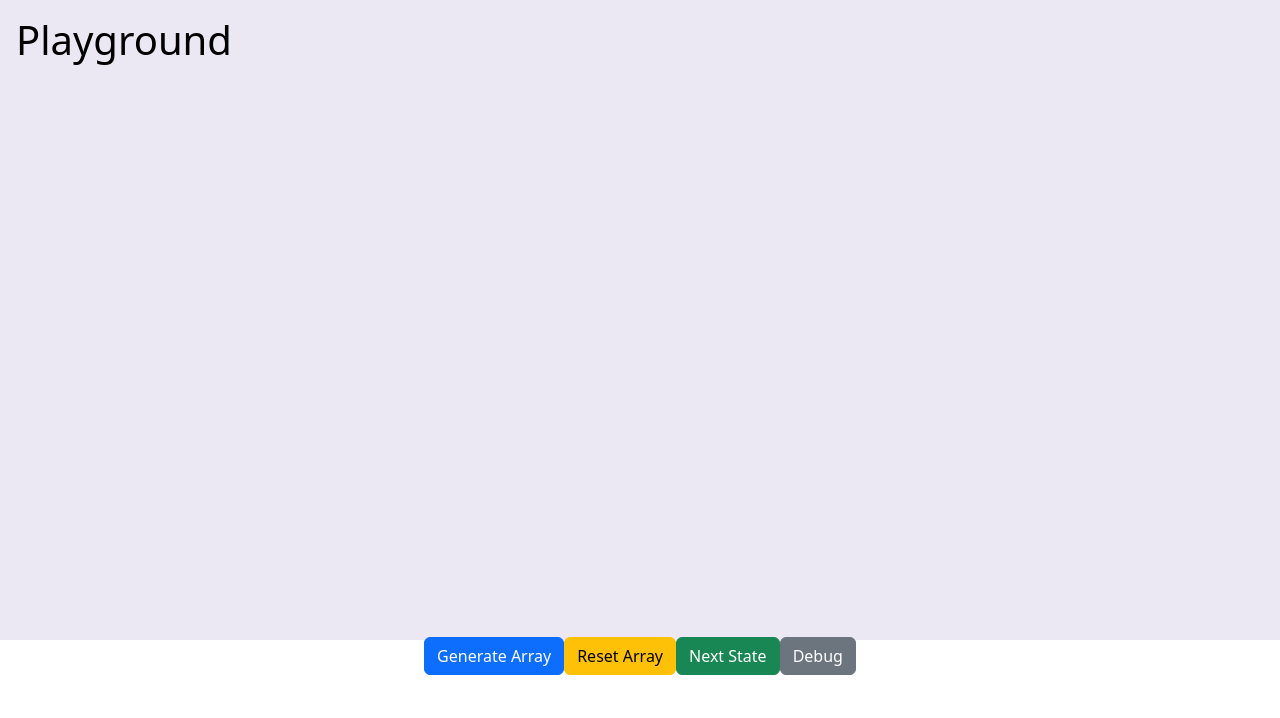
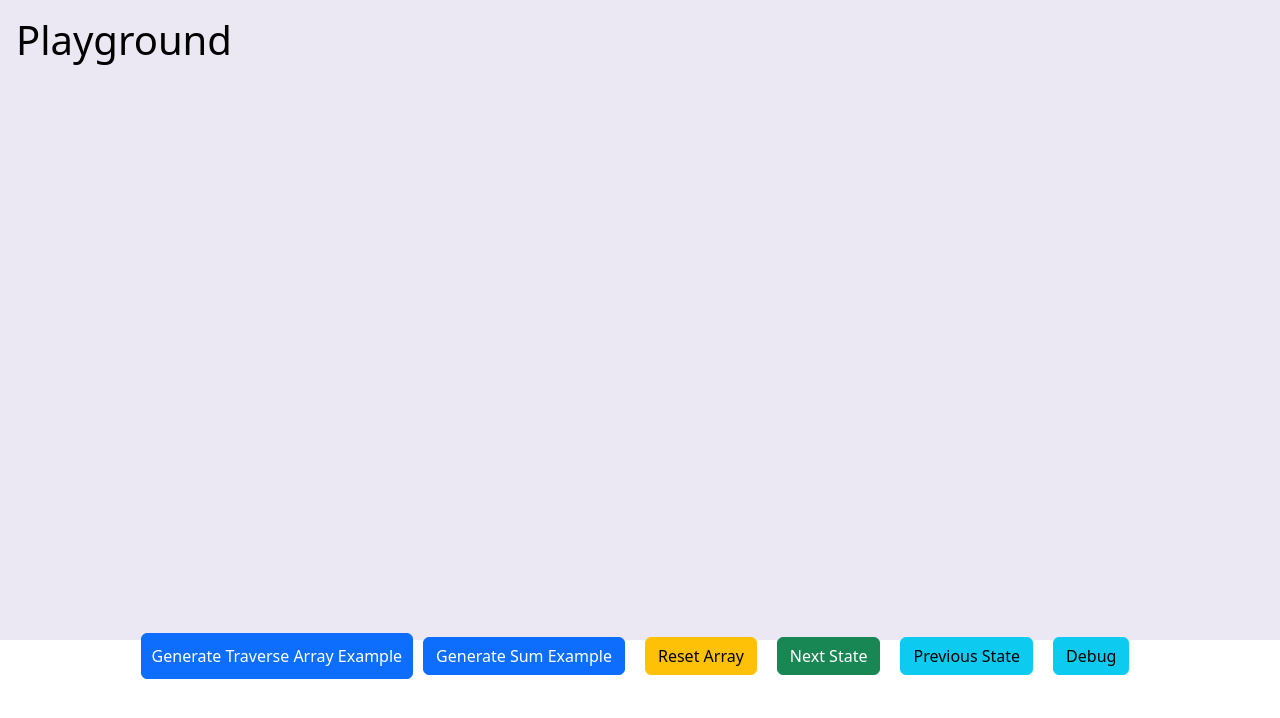
Before and after one commit to devsoc-unsw/structs-prototypes, a React (Create React App) app in the folder visualization/: page / in a window 1280 px wide. Shown: the top 718 px of the page. Built offline with nearby package versions, Linux system fonts and the light colour scheme.

Commit message:
add prevstate

```diff
--- a/visualization/package.json
+++ b/visualization/package.json
@@ -14,6 +14,7 @@
     "bootstrap": "^5.2.3",
     "react": "^18.2.0",
     "react-dom": "^18.2.0",
+    "react-router-dom": "^6.11.1",
     "react-scripts": "5.0.1",
     "react-svg": "^16.1.12",
     "svg.js": "^2.7.1",
--- a/visualization/src/App.css
+++ b/visualization/src/App.css
@@ -2,3 +2,9 @@ body {
   margin: 0;
   padding: 0;
 }
+
+
+button .btn {
+  margin: 10 !important;
+  padding: 10 !important;
+}
--- a/visualization/src/App.tsx
+++ b/visualization/src/App.tsx
@@ -1,26 +1,56 @@
 import React, { useState } from 'react';
 import DrawingBoard from './component/DrawingBoard';
-import { generateArrayState } from './component/state/arrayDsParser';
+import { generateArrayState, generateIncreArrayState } from './component/state/arrayDsParser';
 import { State, VariableType } from './component/state/state';
+import "./App.css"
 
 const App: React.FC = () => {
-  const [entityData, setEntityData] = useState<State | null>(null);
+  const [currState, setEntityData] = useState<State | null>(null);
   const [history, setHistory] = useState<State[]>([]);
+  const [example, setExample] = useState<'traverse' | 'sum' | null>(null);
 
   const onGenerateArray = () => {
     const randomArrayData = generateArrayState();
     setEntityData(randomArrayData);
+    setHistory([clone(randomArrayData)]);
+  };
+
+  const onIncreGenerateArray = () => {
+    const randomArrayData = generateIncreArrayState();
+    setEntityData(randomArrayData);
+    setHistory([clone(randomArrayData)]);
+  };
+
+  const renderExampleButtons = () => {
+    return (
+      <div>
+        <button
+          className="btn btn-primary"
+          onClick={() => setExample('traverse')}
+        >
+          Traverse Array Example
+        </button>
+        <button className="btn btn-primary" onClick={() => setExample('sum')}>
+          Sum Example
+        </button>
+      </div>
+    );
   };
 
   const onResetArray = () => {
     setEntityData(null);
+    setHistory([]);
   };
 
+  const clone = (a: any) => {
+    return JSON.parse(JSON.stringify(a));
+  }
+
   const onNextState = () => {
-    if (entityData) {
-      let variable = entityData.variables[0];
-
-      let array = entityData.dataStructure;
+    if (currState) {
+      let value = 0;
+      for (let variable of currState.variables) {
+        let array = currState.dataStructure;
         if (variable.type === VariableType.POINTER) {
           let addr = variable.addr;
           let arrayIndex = array.data.findIndex(
@@ -29,21 +59,38 @@ const App: React.FC = () => {
 
           if (arrayIndex !== -1 && arrayIndex + 1 < array.data.length) {
             variable.addr = array.data[arrayIndex + 1].addr;
+            variable.value = array.data[arrayIndex + 1].data as string;
+            value = Number(array.data[arrayIndex + 1].data);
+          } else {
+            return;
           }
-        console.log('Set entity', entityData.variables);
-        setHistory([...history, entityData]);
-        setEntityData(entityData);
-        return;
+          setEntityData(currState);
+        } else {
+          // Sum up the value
+          variable.value = (Number(variable.value) + value).toString();
+          setEntityData(currState);
+          setHistory([...history, clone(currState)]);
+        }
       }
     }
   };
 
-  const debug = () => {
-    console.log(entityData);
-  };
+  const onPreviousState = () => {
+    if (history.length > 1) {
+      const previousHistory = history.slice(0, -1);
+      setHistory(clone(previousHistory));
+      debugger;
+      console.log('Histroy state', previousHistory[previousHistory.length - 1])
+      setEntityData(clone(previousHistory[previousHistory.length - 1]));
+    }
+  }
+
+  const onDebug = () => {
+    console.log(history);
+  }
 
   const prevState = history.length > 1 ? history[history.length - 2] : null;
-  const nextState = entityData;
+  const nextState = currState;
 
   return (
     <div
@@ -76,17 +123,29 @@ const App: React.FC = () => {
         <button
           className="btn btn-primary"
           onClick={onGenerateArray}
-          disabled={entityData !== null}
+          style={{ padding: '10px' }}
+          disabled={currState !== null}
         >
-          Generate Array
+          Generate Traverse Array Example
         </button>
-        <button className="btn btn-warning" onClick={onResetArray}>
+        <button
+          className="btn btn-primary"
+          onClick={onIncreGenerateArray}
+          style={{ margin: '10px' }}
+          disabled={currState !== null}
+        >
+          Generate Sum Example
+        </button>
+        <button className="btn btn-warning" onClick={onResetArray} style={{ margin: '10px' }}>
           Reset Array
         </button>
-        <button className="btn btn-success" onClick={onNextState}>
+        <button className="btn btn-success" onClick={onNextState} style={{ margin: '10px' }}>
           Next State
         </button>
-        <button className="btn btn-secondary" onClick={debug}>
+        <button className="btn btn-info" onClick={onPreviousState} style={{ margin: '10px' }}>
+          Previous State
+        </button>
+        <button className="btn btn-info" onClick={onDebug} style={{ margin: '10px' }}>
           Debug
         </button>
       </div>
--- /dev/null
+++ b/visualization/src/component/drawable/array/appearingText.css
@@ -0,0 +1,7 @@
+.text-value {
+  transition: fill 1s ease-in-out;
+}
+
+.text-value.changed {
+  fill: green;
+}
--- a/visualization/src/component/drawable/array/drawableArray.tsx
+++ b/visualization/src/component/drawable/array/drawableArray.tsx
@@ -2,6 +2,8 @@ import React from 'react';
 import { State, VariableType } from '../../state/state';
 import DrawableArrayNode from './drawableArrayNode';
 import DrawableVariable from './drawableVaraible';
+import DrawableIntVariable from './textVariable';
+
 
 
 type ArrayRendererProps = {
@@ -34,8 +36,7 @@ const ArrayRenderer: React.FC<ArrayRendererProps> = ({ prevState, nextState }) =
     });
   };
 
-
-  const nonPointerVarY = 200;
+  let nonPointerVarY = 140;
   const renderVariable = () => {
     return nextState.variables.map((variable) => {
       switch (variable.type) {
@@ -52,29 +53,44 @@ const ArrayRenderer: React.FC<ArrayRendererProps> = ({ prevState, nextState }) =
 
           return <DrawableVariable key={variable.name} x={x} y={y} label={variable.name} />;
         case VariableType.INT:
-          const intX = padding;
+          const intX = 2.5 * padding;
           const intY = 2 * padding + nonPointerVarY;
+          nonPointerVarY += 20
 
+          console.log('Here', `${variable.name}: ${variable.value}`);
           return (
-            <text
+            <DrawableIntVariable
               key={variable.name}
               x={intX}
               y={intY}
-              fontSize="14"
-              textAnchor="start"
-              dominantBaseline="central"
-            >
-              {`${variable.name}: ${variable.value}`}
-            </text>
+              label={variable.name}
+              value={variable.value}
+            />
           );
       }
     });
   };
 
+  const svgHeight = 3 * padding + rectHeight + nonPointerVarY;
+  let userVarHeaderY = 150;
+  const renderUserVarTitle = () => (
+    <text
+      x={padding}
+      y={userVarHeaderY}
+      fontSize="19"
+      textAnchor="start"
+      dominantBaseline="central"
+      fill="black"
+    >
+      User Variables:
+    </text>
+  );
+
   return (
     <div>
-      <svg width="100%" height="100%">
+      <svg width="100%" height={svgHeight}>
         {renderArrayNodes()}
+        {renderUserVarTitle()}
         {renderVariable()}
       </svg>
     </div>
--- /dev/null
+++ b/visualization/src/component/drawable/array/textVariable.tsx
@@ -0,0 +1,42 @@
+import React, { useState, useEffect } from 'react';
+import './appearingText.css';
+
+type DrawableIntVariableProps = {
+  x: number;
+  y: number;
+  label: string;
+  value: string;
+};
+
+const DrawableIntVariable: React.FC<DrawableIntVariableProps> = ({
+  x,
+  y,
+  label,
+  value,
+}) => {
+  const [changed, setChanged] = useState(false);
+
+  useEffect(() => {
+    setChanged(true);
+    const timer = setTimeout(() => setChanged(false), 1000);
+    return () => clearTimeout(timer);
+  }, [value]);
+
+  return (
+    <g className="variable">
+      <text
+        x={x}
+        y={y}
+        fontSize="16"
+        textAnchor="middle"
+        dominantBaseline="central"
+        fill="black"
+      >
+        <tspan>{`${label}: `}</tspan>
+        <tspan className={`text-value${changed ? ' changed' : ''}`}>{value}</tspan>
+      </text>
+    </g>
+  );
+};
+
+export default DrawableIntVariable;
--- a/visualization/src/component/state/arrayDsParser.ts
+++ b/visualization/src/component/state/arrayDsParser.ts
@@ -25,15 +25,43 @@ function generateRandomArrayData(
   };
 }
 
+function generateIncrementingArrayData(
+  minValue: number,
+  maxValue: number,
+  length: number,
+): ArrayDataStructure {
+  const incrementValue = (maxValue - minValue) / (length - 1);
+  const getAddress = (index: number): string =>
+    `0x${(1000000 + index * 4).toString(16)}`;
+
+  const data: ArrayNode[] = [];
+
+  for (let i = 0; i < length; i++) {
+    data.push({
+      addr: getAddress(i),
+      data: Math.round(minValue + i * incrementValue).toString(),
+    });
+  }
+
+  return {
+    type: SupportDataType.ARRAY,
+    data,
+  };
+}
+
 /**
  * Randomly generate an array data structure
  */
-export function parseArrayState(): ArrayDataStructure {
-  return generateRandomArrayData(0, 100, 10);
+export function parseArrayState(isOrder: boolean): ArrayDataStructure {
+  if (isOrder) {
+    return generateIncrementingArrayData(0, 100, 10);
+  } else {
+    return generateRandomArrayData(0, 100, 10);
+  }
 }
 
 export function generateArrayState(): State {
-  let ds = parseArrayState();
+  let ds = parseArrayState(false);
   return {
     variables: [
       {
@@ -43,6 +71,26 @@ export function generateArrayState(): State {
         value: ds.data[0].data.toString(),
       },
     ],
-    dataStructure: parseArrayState(),
+    dataStructure: ds,
   };
 }
+
+export function generateIncreArrayState(): State {
+  let ds = parseArrayState(true);
+  return {
+    variables: [
+      {
+        type: VariableType.POINTER,
+        name: 'curr',
+        addr: ds.data[0].addr,
+        value: ds.data[0].data.toString(),
+      },
+      {
+        type: VariableType.INT,
+        name: 'sum',
+        value: ds.data[0].data.toString(),
+      },
+    ],
+    dataStructure: ds,
+  };
+}
```
Also changed, not shown: 1 other file (tests, documents, lock files or other folders). Lines whose indentation alone changed are shown as unchanged.
